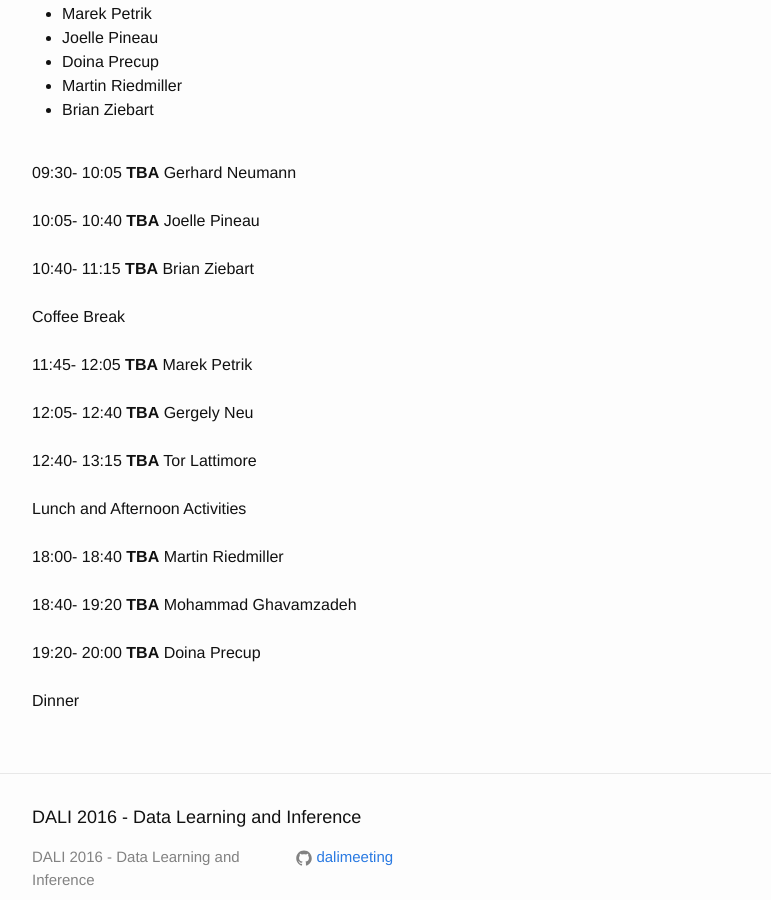
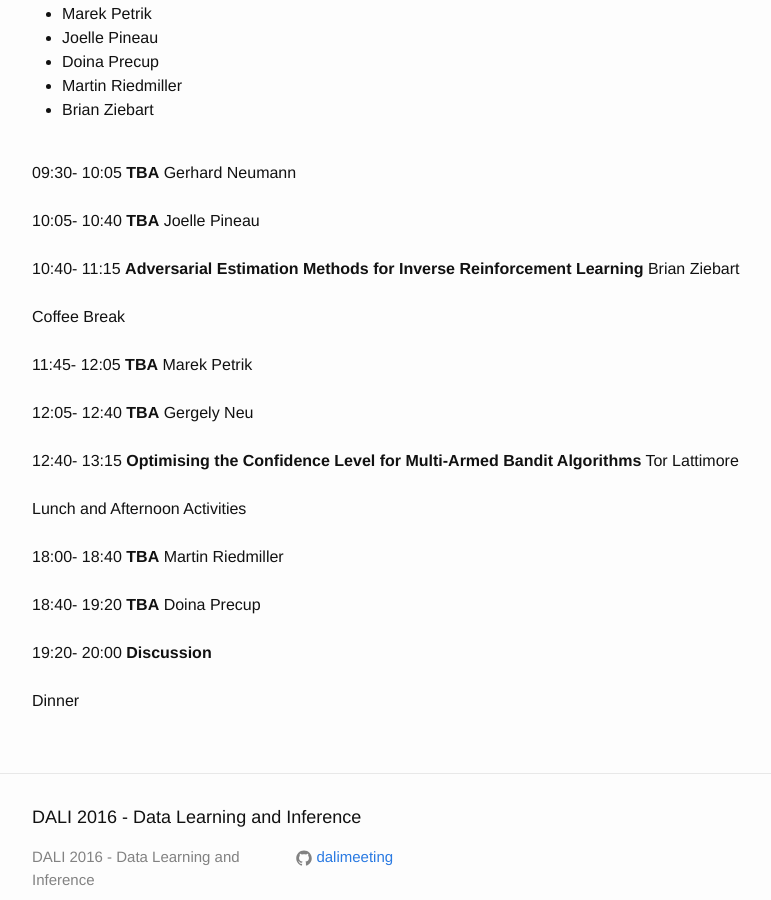
Before and after one commit to dalimeeting/dalimeeting.github.io, a Jekyll site: the page built from _posts/2016-04-01-reinforcement-learning.md, in a window 1280 px wide and 900 px high, scrolled down 679 px. Shown: the whole window, without its empty margins (238-1009 px from the left). Built offline with Jekyll 4.4.1, drawn with Linux system fonts in a browser that asks for light colours.

Commit message:
updated Reinforcement Learning workshop and added two abstracts

```diff
--- a/_posts/2016-04-01-reinforcement-learning.md
+++ b/_posts/2016-04-01-reinforcement-learning.md
@@ -22,10 +22,11 @@ talks:
   speaker: "Joelle Pineau"
   start: "10:05"
   end: "10:40"
-- title: "TBA"
+- title: "Adversarial Estimation Methods for Inverse Reinforcement Learning"
   speaker: "Brian Ziebart"
   start: "10:40"
   end: "11:15"
+  abstract: "Inverse reinforcement learning attempts to rationalize demonstrated behavior by estimating a reward or cost function that makes observed decision sequences optimal. Unfortunately, this problem is ill-posed in its basic form, admitting only degenerate solutions when learning from noisy data. We present a general framework using adversarial statistical estimation methods to resolve this problem. Maximum entropy inverse optimal control is a special case linking robust causal log loss minimization to a relaxation of the Bellman equation for optimal control. We investigate other loss functions within this adversarial framework to allow better inductive alignment with performance measures and imitation learning settings of practical interest. This is joint work with Xiangli Chen, Mathew Monfort, and Peter Carr."
 - title: ""
   start: "Coffee Break"
 - title: "TBA"
@@ -36,10 +37,11 @@ talks:
   speaker: "Gergely Neu"
   start: "12:05"
   end: "12:40"
-- title: "TBA"
+- title: "Optimising the Confidence Level for Multi-Armed Bandit Algorithms"
   speaker: "Tor Lattimore"
   start: "12:40"
   end: "13:15"
+  abstract: "I will present the Optimally Confident UCB algorithm for finite-armed bandits. The new algorithm is simple, efficient, empirically superb and comes with the strongest available theoretical guarantees for the subgaussian noise model. The main idea is that the confidence level should depend on the unknown risk of choosing a sub-optimal arm linearly often. Other algorithms are either too conservative (UCB) or not conservative enough (MOSS). The technical report may be found at http://arxiv.org/abs/1507.07880."
 - title: ""
   start: "Lunch and Afternoon Activities"
 - title: "TBA"
@@ -47,11 +49,10 @@ talks:
   start: "18:00"
   end: "18:40"
 - title: "TBA"
-  speaker: "Mohammad Ghavamzadeh"
+  speaker: "Doina Precup"
   start: "18:40"
   end: "19:20"
-- title: "TBA"
-  speaker: "Doina Precup"
+- title: "Discussion"
   start: "19:20"
   end: "20:00"
 - title: ""
```
